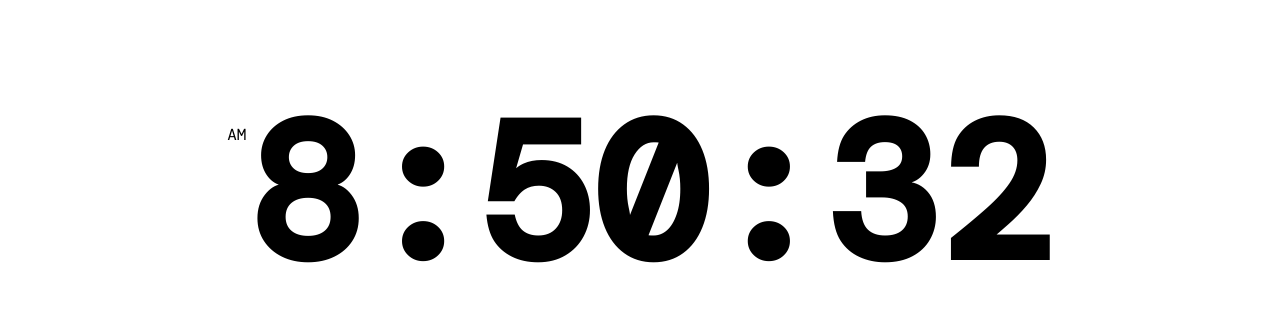
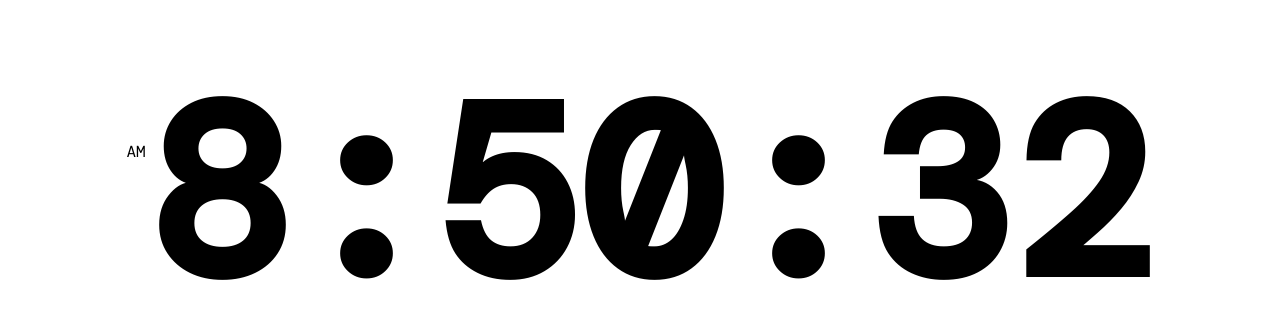
Before and after one commit to LazyCoder26/PaceSync, a React (Vite) app: page / in a window 1280 px wide. Shown: the part 205-524 px from the top of the page. Built offline with nearby package versions, Linux system fonts and the light colour scheme; a web font is replaced by a local one.

Commit message:
Update clock.css

```diff
--- a/src/css/clock.css
+++ b/src/css/clock.css
@@ -1,7 +1,7 @@
 @import url("https://fonts.googleapis.com/css2?family=DM+Mono:ital,wght@0,300;0,400;0,500;1,300;1,400;1,500&family=Roboto+Mono:ital,wght@0,100;0,200;0,300;0,400;0,500;0,600;0,700;1,100;1,200;1,300;1,400;1,500;1,600;1,700&family=Space+Grotesk:wght@300;400;500;600&family=Space+Mono:ital,wght@0,400;0,700;1,400;1,700&display=swap");
 
 .Time {
-  font-size: 12rem;
+  font-size: 15rem;
   font-weight: 900;
   font-family: "DM Mono", monospace;
   text-align: center;
```
